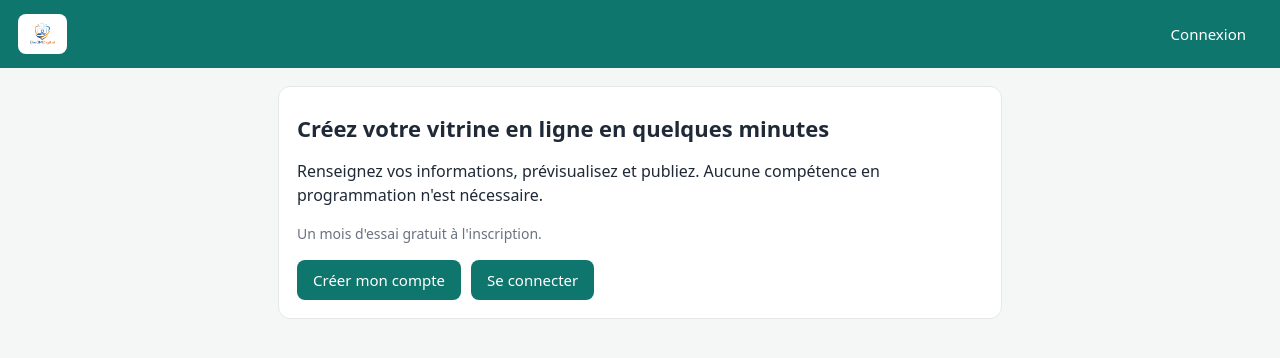
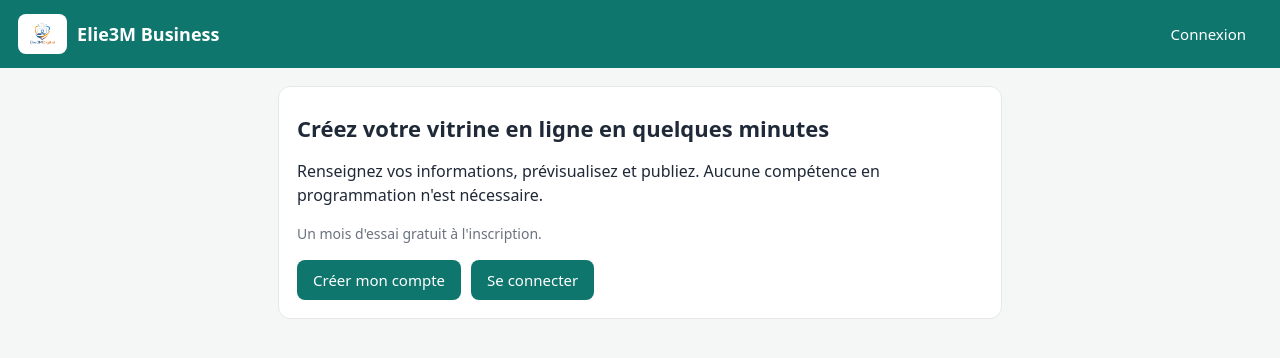
Before and after one commit to eliemartin2025/Elie3M-business-, a plain HTML site: page index.html in a window 1280 px wide. Drawn offline with nearby package versions, Linux system fonts and the light colour scheme.

Commit message:
Modify header brand link to include text
Updated the brand link in the header to include a text span.

```diff
--- a/index.html
+++ b/index.html
@@ -35,6 +35,7 @@
     padding-top: calc(14px + env(safe-area-inset-top, 0px));
   }
   header.top .brand { font-weight: 700; font-size: 18px; color: #fff; text-decoration: none; }
+  header.top .brand { display: flex; align-items: center; gap: 10px; }
   header.top .logo { height: 40px; width: auto; background: #fff; border-radius: 8px; padding: 4px 8px; display: block; }
   main { max-width: 760px; margin: 0 auto; padding: 18px; }
   .card { background: var(--card); border-radius: var(--radius); padding: 18px; margin-bottom: 16px; border: 1px solid var(--border); }
@@ -84,7 +85,7 @@
 <body>
 
 <header class="top">
-  <a class="brand" href="#/"><img src="logo.png" alt="Elie3MDigital" class="logo"></a>
+  <a class="brand" href="#/"><img src="logo.png" alt="Elie3MDigital" class="logo"><span>Elie3M Business</span></a>
   <nav id="nav"></nav>
 </header>
 
```
